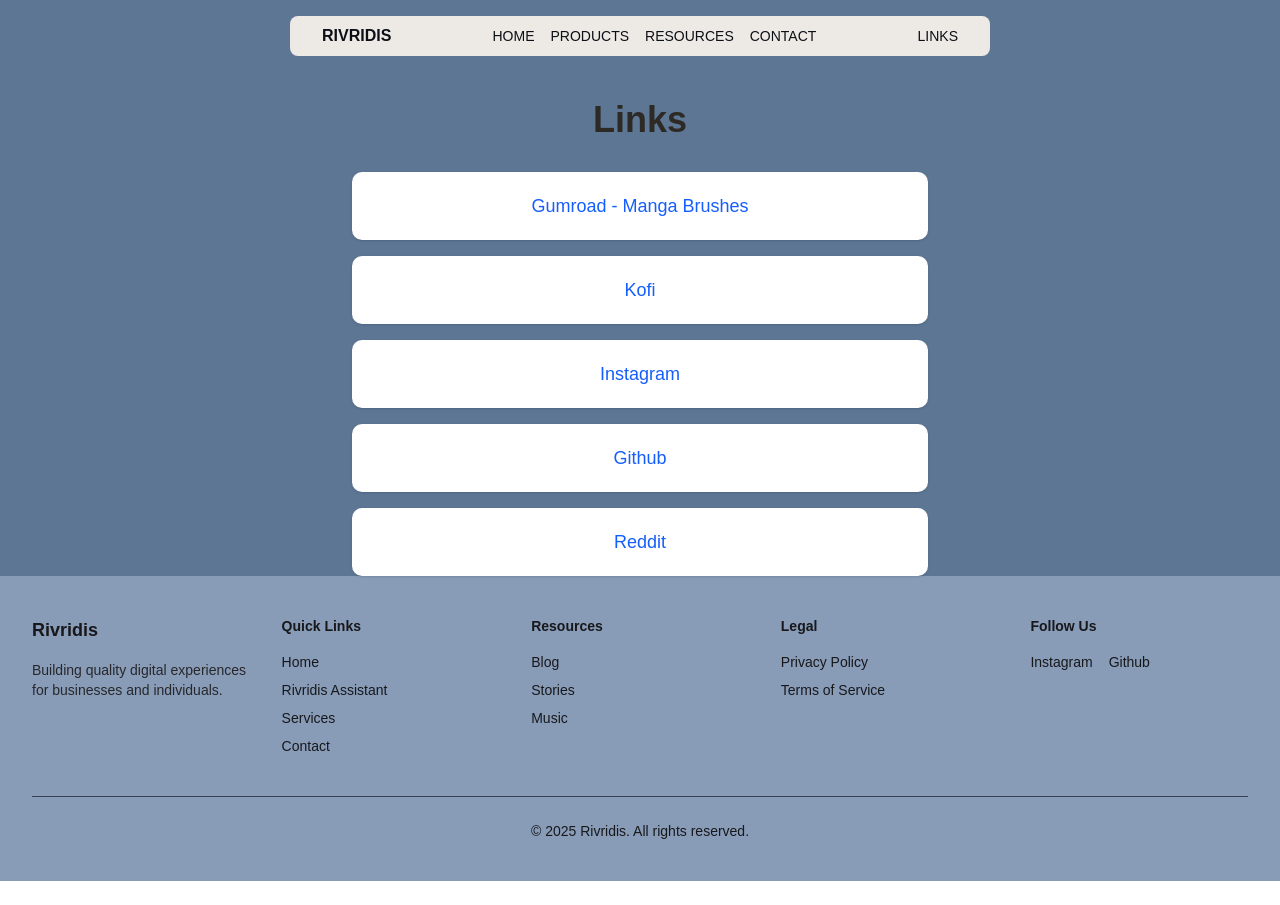
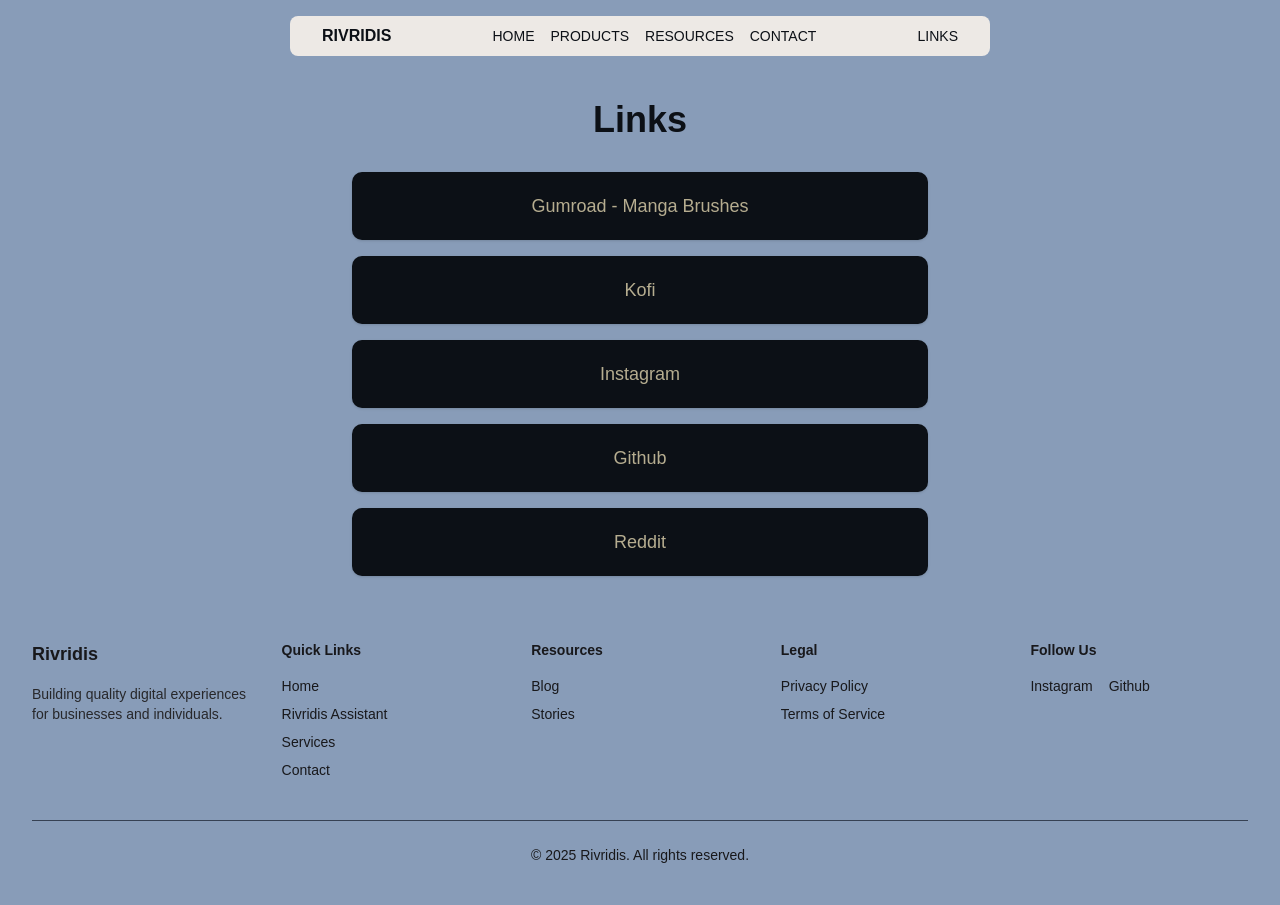
Before and after one commit to Rivridis/rivridis-website, a Next.js app: page /links in a window 1280 px wide. Before the commit the page ends 881 px from the top, so only its background shows below. Built offline with nearby package versions, Linux system fonts and the light colour scheme.

Commit message:
colour fixes

```diff
--- a/src/app/components/footer.js
+++ b/src/app/components/footer.js
@@ -18,10 +18,10 @@
       <div>
         <h4 className="text-zinc-900 font-semibold mb-4">Quick Links</h4>
         <ul className="space-y-2">
-          <li><a href="/" className="hover:text-[#338bff]">Home</a></li>
-          <li><a href="/windows-assistant" className="hover:text-[#338bff]">Rivridis Assistant</a></li>
-          <li><a href="/services" className="hover:text-[#338bff]">Services</a></li>
-          <li><a href="/contact" className="hover:text-[#338bff]">Contact</a></li>
+          <li><a href="/" className="hover:text-[#006eff]">Home</a></li>
+          <li><a href="/windows-assistant" className="hover:text-[#006eff]">Rivridis Assistant</a></li>
+          <li><a href="/services" className="hover:text-[#006eff]">Services</a></li>
+          <li><a href="/contact" className="hover:text-[#006eff]">Contact</a></li>
         </ul>
       </div>
 
@@ -29,9 +29,8 @@
       <div>
         <h4 className="text-zinc-900 font-semibold mb-4">Resources</h4>
         <ul className="space-y-2">
-          <li><a href="#" className="hover:text-[#338bff]">Blog</a></li>
-          <li><a href="/stories" className="hover:text-[#338bff]">Stories</a></li>
-          <li><a href="#" className="hover:text-[#338bff]">Music</a></li>
+          <li><a href="#" className="hover:text-[#006eff]">Blog</a></li>
+          <li><a href="/stories" className="hover:text-[#006eff]">Stories</a></li>
 
         </ul>
       </div>
@@ -40,8 +39,8 @@
       <div>
         <h4 className="text-zinc-900 font-semibold mb-4">Legal</h4>
         <ul className="space-y-2">
-          <li><a href="privacy-policy" className="hover:text-[#338bff]">Privacy Policy</a></li>
-          <li><a href="/terms" className="hover:text-[#338bff]">Terms of Service</a></li>
+          <li><a href="privacy-policy" className="hover:text-[#006eff]">Privacy Policy</a></li>
+          <li><a href="/terms" className="hover:text-[#006eff]">Terms of Service</a></li>
         </ul>
       </div>
 
@@ -49,10 +48,10 @@
       <div>
         <h4 className="text-zinc-900 font-semibold mb-4">Follow Us</h4>
         <div className="flex space-x-4">
-          <a href="https://www.instagram.com/rivridis/" target="_blank" rel="noopener noreferrer" className="hover:text-[#338bff]">
+          <a href="https://www.instagram.com/rivridis/" target="_blank" rel="noopener noreferrer" className="hover:text-[#006eff]">
             <i className="fab fa-facebook"></i> Instagram
           </a>
-          <a href="https://github.com/Rivridis/" target="_blank" rel="noopener noreferrer" className="hover:text-[#338bff]">
+          <a href="https://github.com/Rivridis/" target="_blank" rel="noopener noreferrer" className="hover:text-[#006eff]">
             <i className="fab fa-github"></i> Github
           </a>
         </div>
--- a/src/app/components/navbar.js
+++ b/src/app/components/navbar.js
@@ -28,7 +28,6 @@
                             <div className="absolute left-0 mt-3 w-32 bg-zinc-800 rounded-md shadow-lg z-10">
                                 <Link href="#"><div className="px-4 py-2 hover:bg-zinc-700 text-[#ede9e5] cursor-pointer rounded-md">BLOG</div></Link>
                                 <Link href="/stories"><div className="px-4 py-2 hover:bg-zinc-700 text-[#ede9e5] cursor-pointer rounded-md">STORIES</div></Link>
-                                <Link href="#"><div className="px-4 py-2 hover:bg-zinc-700 text-[#ede9e5] cursor-pointer rounded-md">MUSIC</div></Link>
                             </div>
                         )}
                     </div>
--- a/src/app/links/page.js
+++ b/src/app/links/page.js
@@ -4,36 +4,36 @@
 
 export default function Page() {
     return (
-        <main className="bg-[#5C7694] min-h-screen">
+        <main className="bg-[#889cb8] min-h-screen">
             <div className="w-full fixed top-0 left-0 z-50">
                 <Navbar />
             </div>
 
-            <div className="flex flex-col items-center justify-center px-6">
-                <h1 className="text-4xl font-bold mb-8 mt-25 text-[#2d2a26]">Links</h1>
+            <div className="flex flex-col items-center justify-center px-6 pb-6">
+                <h1 className="text-4xl font-bold mb-8 mt-25 text-[#0C1016]">Links</h1>
                 <div className="space-y-4 w-full max-w-xl text-center">
-                    <div className="bg-white rounded-lg shadow p-5">
-                        <Link href="https://rivridis.gumroad.com/l/ProcreateMangaTools" className="block text-lg text-blue-600 hover:underline">
+                    <div className="bg-[#0C1016] rounded-lg shadow p-5">
+                        <Link href="https://rivridis.gumroad.com/l/ProcreateMangaTools" className="block text-lg text-[#b6ad90] hover:underline">
                             Gumroad - Manga Brushes
                         </Link>
                     </div>
-                    <div className="bg-white rounded-lg shadow p-5">
-                        <Link href="https://ko-fi.com/rivridis" className="block text-lg text-blue-600 hover:underline">
+                    <div className="bg-[#0C1016] rounded-lg shadow p-5">
+                        <Link href="https://ko-fi.com/rivridis" className="block text-lg text-[#b6ad90] hover:underline">
                             Kofi
                         </Link>
                     </div>
-                    <div className="bg-white rounded-lg shadow p-5">
-                        <Link href="https://www.instagram.com/rivridis" className="block text-lg text-blue-600 hover:underline">
+                    <div className="bg-[#0C1016] rounded-lg shadow p-5">
+                        <Link href="https://www.instagram.com/rivridis" className="block text-lg text-[#b6ad90] hover:underline">
                             Instagram
                         </Link>
                     </div>
-                    <div className="bg-white rounded-lg shadow p-5">
-                        <Link href="https://github.com/Rivridis" className="block text-lg text-blue-600 hover:underline">
+                    <div className="bg-[#0C1016] rounded-lg shadow p-5">
+                        <Link href="https://github.com/Rivridis" className="block text-lg text-[#b6ad90] hover:underline">
                             Github
                         </Link>
                     </div>
-                    <div className="bg-white rounded-lg shadow p-5">
-                        <Link href="https://www.reddit.com/user/rivridis" className="block text-lg text-blue-600 hover:underline">
+                    <div className="bg-[#0C1016] rounded-lg shadow p-5">
+                        <Link href="https://www.reddit.com/user/rivridis" className="block text-lg text-[#b6ad90] hover:underline">
                             Reddit
                         </Link>
                     </div>
--- a/src/app/products/page.js
+++ b/src/app/products/page.js
@@ -17,9 +17,9 @@
           </div>
 
         <div className="w-full max-w-6xl mx-auto pt-25 px-16 pb-16 text-[#ede9e5] space-y-1">
-           <h1 className="text-4xl md:text-5xl mb-6 text-[#2d2a26]">PRODUCTS</h1>
+           <h1 className="text-4xl md:text-5xl mb-6 text-[#0C1016]">PRODUCTS</h1>
             {/* Card 1 */}
-            <a className="bg-zinc-800 rounded-lg shadow p-10 hover:bg-[#2d2a26] transition flex flex-row items-center" href="/rivridis-assistant">
+            <a className="bg-[#0C1016] rounded-lg shadow p-10 hover:bg-[#2d2a26] transition flex flex-row items-center" href="/rivridis-assistant">
                 <div className="flex-1 text-[#ede9e5]">
                     <div className="text-2xl font-bold mb-2 text-[#b6ad90]">Rivridis Assistant</div>
                     <p className="text-zinc-200">A windows assistant based on Pyside 6 that interfaces with local LLMs to call functions and act as a general assistant.</p>
@@ -29,9 +29,8 @@
                     className="w-32 h-32 object-contain ml-6 rounded-lg bg-zinc-700 hidden md:block"
                 />
             </a>
-
-             {/* Card 2 */}
-            <a className="bg-zinc-800 rounded-lg shadow p-10 hover:bg-[#2d2a26] transition flex flex-row items-center" href="/fireworks">
+            {/* Card 2 */}
+            <a className="bg-[#0C1016] rounded-lg shadow p-10 hover:bg-[#2d2a26] transition flex flex-row items-center" href="/fireworks">
                 <div className="flex-1 text-[#ede9e5]">
                     <div className="text-2xl font-bold mb-2 text-[#b6ad90]">Project Fireworks</div>
                     <p className="text-zinc-200">Fireworks is a cozy multiplayer world where friends can hang out, explore, and play together. Build spaces, dive into dungeons, join PvP mini-games, or just relax in a vibrant city hub, your new virtual hangout beyond chat apps.</p>
--- a/src/app/stories/page.js
+++ b/src/app/stories/page.js
@@ -9,7 +9,7 @@
                 <Navbar />
             </div>
             <section className="w-full max-w-6xl mx-auto pt-25 px-16 pb-16 text-[#ede9e5]">
-                <h1 className="text-4xl md:text-5xl mb-6 text-[#2d2a26]">STORIES</h1>
+                <h1 className="text-4xl md:text-5xl mb-6 text-[#0C1016]">STORIES</h1>
                 <div className="space-y-1">
                     {[
                         {
@@ -30,7 +30,7 @@
                         <a
                             key={idx}
                             href={post.link}
-                            className="block bg-zinc-800 rounded-lg shadow p-12 hover:bg-[#2d2a26] transition"
+                            className="block bg-[#0C1016] rounded-lg shadow p-12 hover:bg-[#2d2a26] transition"
                         >
                             <h2 className="text-2xl text-[#b6ad90]  font-bold mb-2">{post.title}</h2>
                             <p className="mb-4 text-gray-300">{post.description}</p>
```
Also changed, not shown: src/app/page.js (+6 -6 lines), src/app/rivridis-assistant/page.js (+13 -11 lines).
